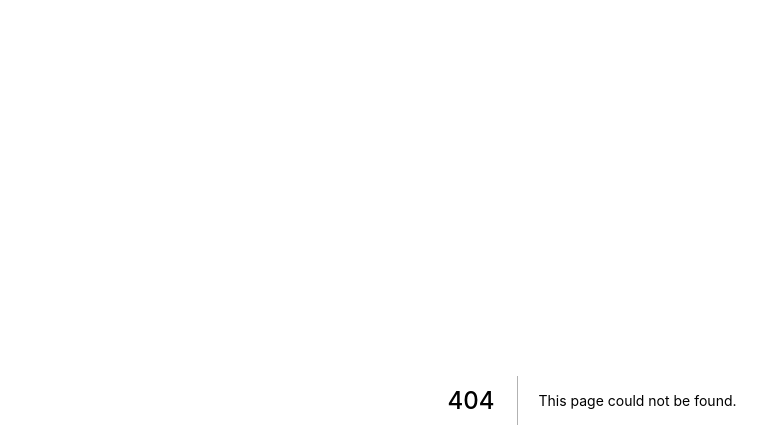
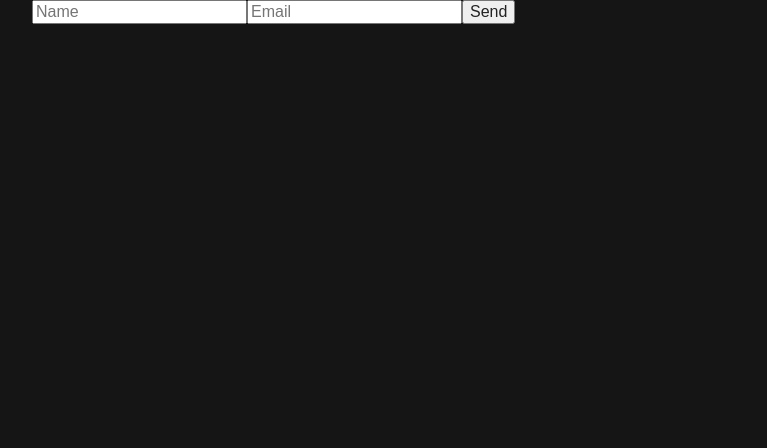
Before and after one commit to beatkey/netflix-clone, a Next.js app: page /form in a window 1280 px wide. Before the commit this address had no page. Shown: the top 448 px of the page, without its empty margins (48-815 px from the left). Built offline with nearby package versions, Linux system fonts and the light colour scheme.

Commit message:
rest api test

```diff
--- /dev/null
+++ b/pages/form.js
@@ -0,0 +1,50 @@
+import Head from "next/head";
+
+const Form = () => {
+    const registerCustomer = async (event) => {
+        event.preventDefault();
+
+        const req = await fetch("http://localhost:8080/customers", {
+            body: JSON.stringify({
+                name: event.target.name.value,
+                email: event.target.email.value,
+                active: false
+            }),
+            headers: {
+                "Content-Type": "application/json"
+            },
+            method: "POST"
+        })
+
+        const res = await req.json()
+        console.log(res)
+    }
+
+    return (
+        <div>
+            <Head>
+                <meta charSet="UTF-8"/>
+
+                <meta property="og:title" content="articles"/>
+                <meta property="og:description" content="desc"/>
+                <meta property="og:keywords" content="key, words"/>
+
+                <meta name="title" content="articles"/>
+                <meta name="description" content="desc"/>
+                <meta name="keywords" content="key, words"/>
+
+                <title>Form</title>
+
+                <link rel="icon" href="/favicon.ico"/>
+            </Head>
+
+            <form onSubmit={registerCustomer}>
+                <input name="name" type="text" placeholder="Name"/>
+                <input name="email" type="email" placeholder="Email"/>
+                <button type="submit">Send</button>
+            </form>
+        </div>
+    )
+}
+
+export default Form;
--- a/pages/index.js
+++ b/pages/index.js
@@ -38,7 +38,7 @@ export async function getStaticProps() {
             sliderData: {
                 sliderDataPopular: data,
                 sliderDataTopRated: data2,
-                sliderDataNowPlaying: data3
+                sliderDataNowPlaying: data3,
             }
         }
     }
```
